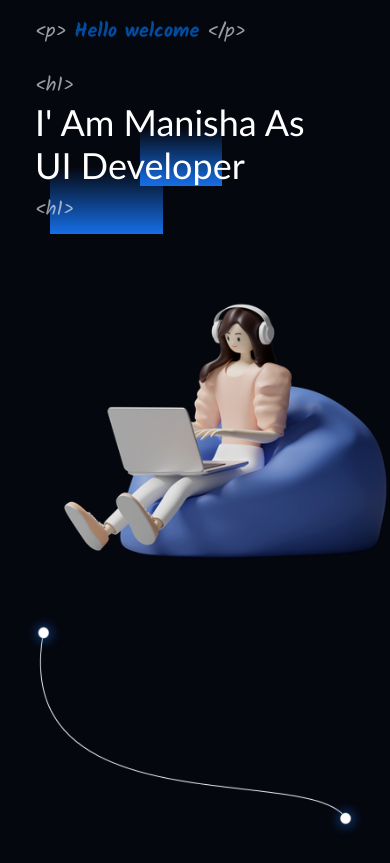
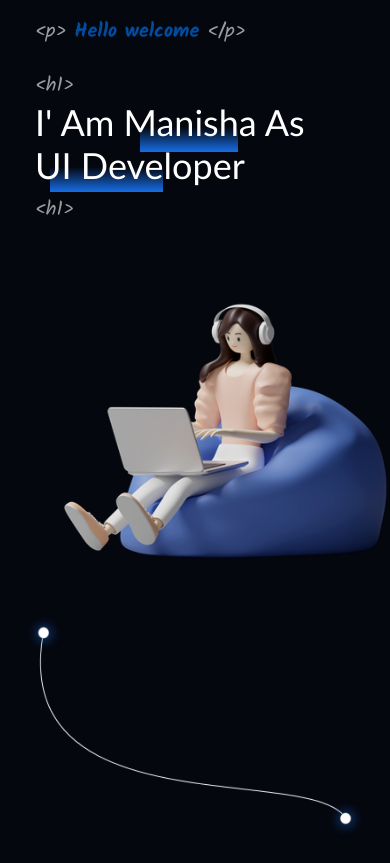
Before and after one commit to joshimanisha10/porfolio, a plain HTML site: page index.html in a window 390 px wide. Shown: the part 62-925 px from the top of the page. Drawn offline with nearby package versions, Linux system fonts and the light colour scheme; a small style sheet from the web is missing.

Commit message:
Update style.css

```diff
--- a/style.css
+++ b/style.css
@@ -288,9 +288,9 @@ a {
 
 @media screen and (max-width: 430px) {
   .design1 {
-    width: 21vw;
-    height: 7vh;
-    background-color: aqua;
+    width: 25vw;
+    height: 3vh;
+    background-color: var(--blue);
     position: absolute;
     top: 110px;
     left: 120px;
@@ -306,8 +306,8 @@ a {
 
   .design2 {
     width: 29vw;
-    height: 8vh;
-    background-color: aqua;
+    height: 3vh;
+    background-color: var(--blue);
     position: absolute;
     top: 150px;
     left: 30px;
```
